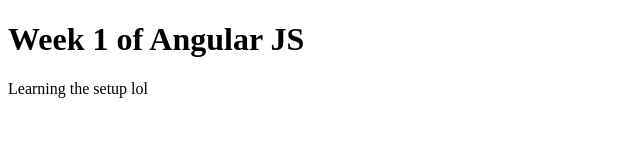
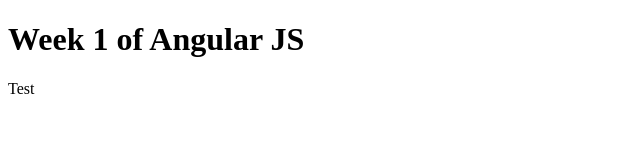
Before and after one commit to piqueen/coursera-AngularJS, a plain HTML site: page index.html in a window 1280 px wide. Shown: the whole page, without its empty margins (0-640 px from the left). Drawn offline with Linux system fonts and the light colour scheme.

Commit message:
Second commit test

```diff
--- a/index.html
+++ b/index.html
@@ -6,6 +6,6 @@
   </head>
   <body>
     <h1>Week 1 of Angular JS</h1>
-    <p>Learning the setup lol</p>
+    <p>Test</p>
   </body>
 </html>
```
